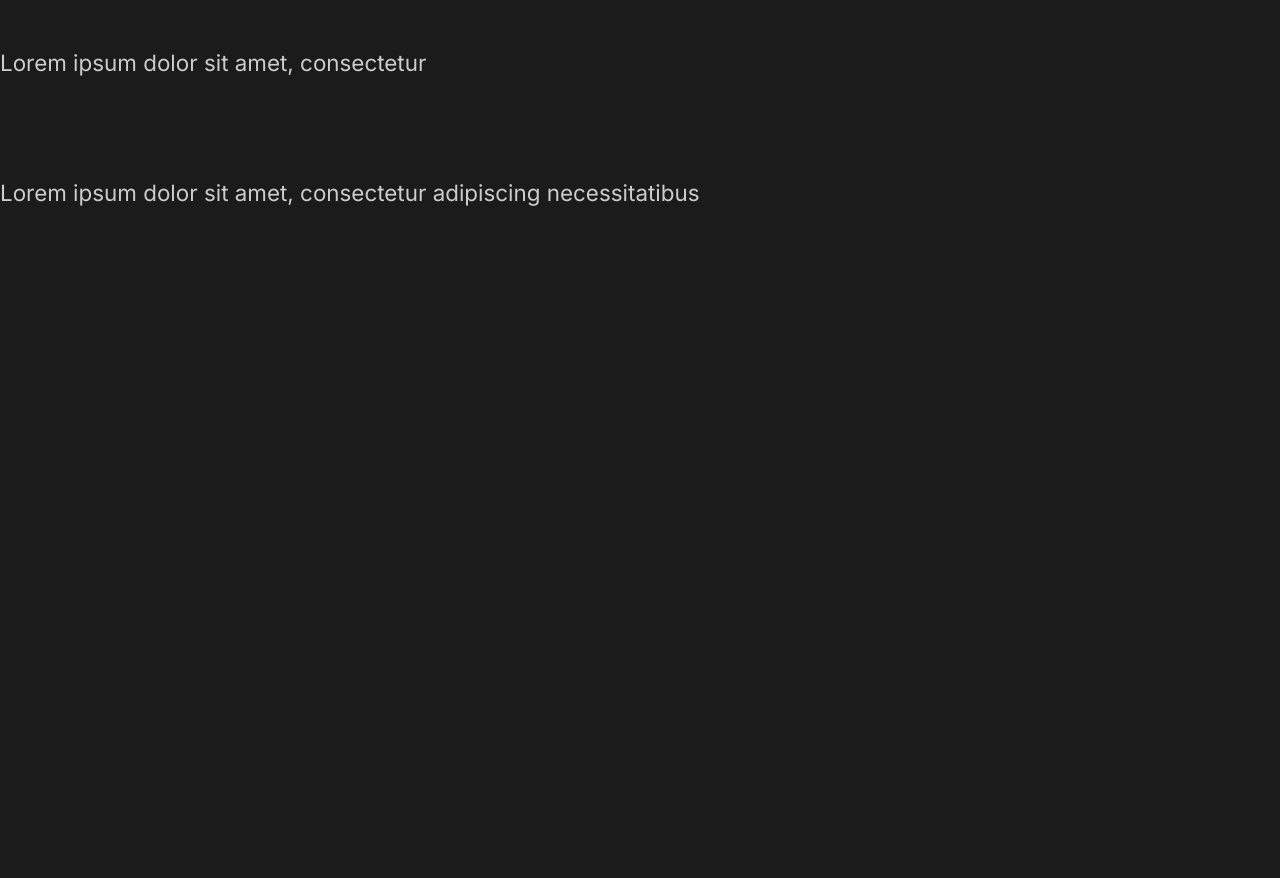
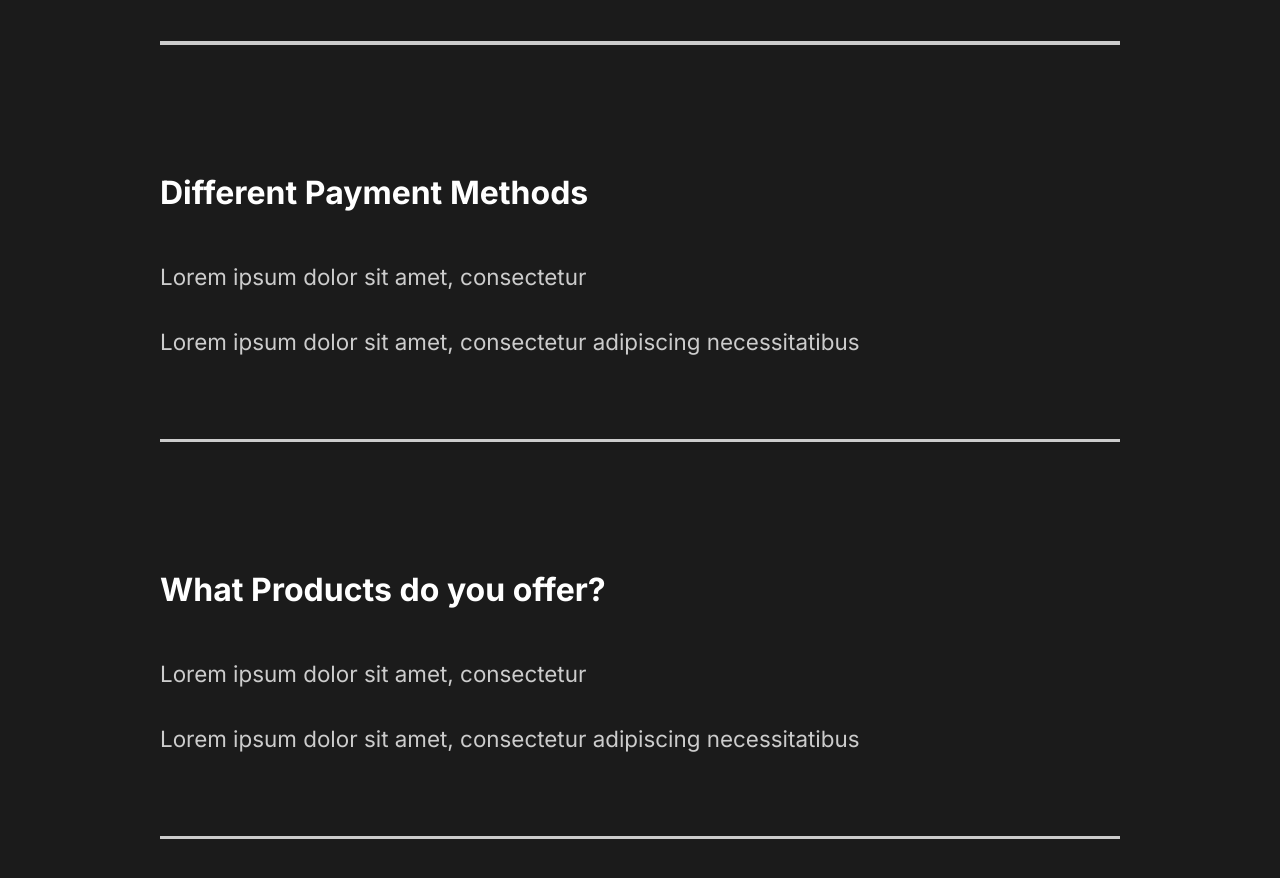
Before and after one commit to lilianaruva/website, a React (Create React App) app: page / in a window 1280 px wide. Shown: the part 3007-3885 px from the top of the page. Before the commit the page ends 3265 px from the top, so only its background shows below. Built offline with nearby package versions, Linux system fonts and the light colour scheme.

Commit message:
FaqSection style

```diff
--- a/src/components/FaqSection.js
+++ b/src/components/FaqSection.js
@@ -1,9 +1,11 @@
 import React from "react";
+import styled from "styled-components";
+import { About } from "../styles";
 
 const FaqSection = () => {
   return (
     <>
-      <div className="faq">
+      <Faq>
         <h2>
           Any Questions <span>FAQ</span>
         </h2>
@@ -15,6 +17,7 @@
               Lorem ipsum dolor sit amet, consectetur adipiscing necessitatibus
             </p>
           </div>
+          <div className="faq-line"></div>
         </div>
         <div className="question">
           <h4>Daily Schedule</h4>
@@ -24,6 +27,7 @@
               Lorem ipsum dolor sit amet, consectetur adipiscing necessitatibus
             </p>
           </div>
+          <div className="faq-line"></div>
         </div>
         <div className="question">
           <h4>Different Payment Methods</h4>
@@ -33,6 +37,7 @@
               Lorem ipsum dolor sit amet, consectetur adipiscing necessitatibus
             </p>
           </div>
+          <div className="faq-line"></div>
         </div>
         <div className="question">
           <h4>What Products do you offer?</h4>
@@ -42,10 +47,38 @@
               Lorem ipsum dolor sit amet, consectetur adipiscing necessitatibus
             </p>
           </div>
+          <div className="faq-line"></div>
         </div>
-      </div>
+      </Faq>
     </>
   );
 };
 
+const Faq = styled(About)`
+  display: block;
+  span {
+    display: block;
+  }
+  h2 {
+    padding-bottom: 2rem;
+    font-weight: lighter;
+  }
+  .faq-line {
+    background: #cccccc;
+    height: 0.2rem;
+    margin: 2rem 0rem;
+    width: 100%;
+  }
+  .question {
+    padding: 3rem 0rem;
+    cursor: pointer;
+  }
+  .answer {
+    padding: 2rem 0rem;
+    p {
+      padding: 1rem 0rem;
+    }
+  }
+`;
+
 export default FaqSection;
--- a/src/components/GlobalStyle.js
+++ b/src/components/GlobalStyle.js
@@ -34,7 +34,7 @@
 }
 h4{
     font-weight: bold;
-    color: #23d997;
+    font-size: 2rem;
 }
 a{
     font-size: 1.1rem;
```
